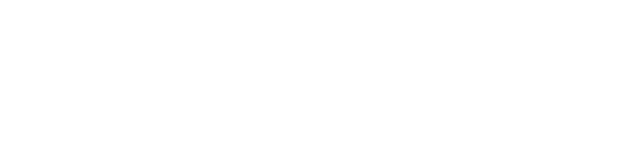
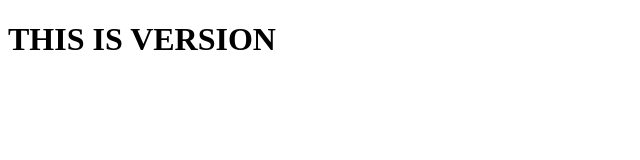
Before and after one commit to jamshedalisher/myrepo, a plain HTML site: page index.html in a window 1280 px wide. Shown: the whole page, without its empty margins (0-640 px from the left). Drawn offline with Linux system fonts and the light colour scheme.

Commit message:
this is a v2

```diff
--- a/index.html
+++ b/index.html
@@ -6,6 +6,6 @@
     <title>Document</title>
 </head>
 <body>
-
+    <H1>THIS IS VERSION </H1>
 </body>
 </html>
```
